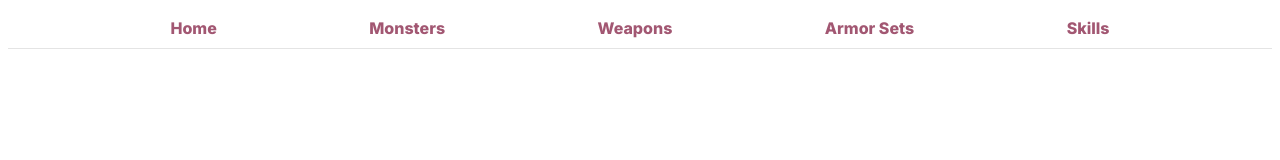
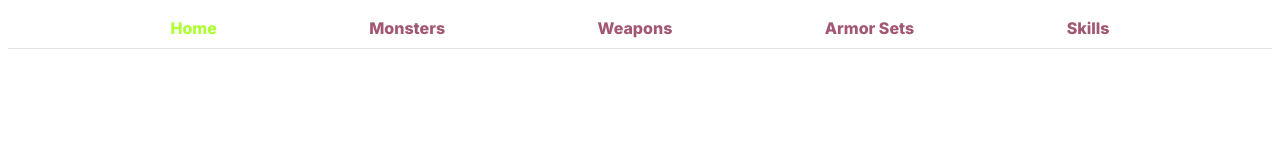
Before and after one commit to erisonn/nextjs-estudo, a Next.js app: page / in a window 1280 px wide. Shown: the top 160 px of the page. Built offline with nearby package versions, Linux system fonts and the light colour scheme.

Commit message:
use activeLink component

```diff
--- a/src/components/AppHeader/index.module.scss
+++ b/src/components/AppHeader/index.module.scss
@@ -9,6 +9,9 @@
     color: variables.$link-color;
     font-weight: 800;
     text-decoration: none;
-
   }
 }
+
+.active {
+  color: greenyellow !important;
+}
--- a/src/components/AppHeader/index.tsx
+++ b/src/components/AppHeader/index.tsx
@@ -1,14 +1,37 @@
-import Link from "next/link";
 import styles from "./index.module.scss";
+import ActiveLink from "../ActiveLink";
 
 const AppHeader = () => {
+  const links = [
+    {
+      label: "Home",
+      to: "/",
+    },
+    {
+      label: "Monsters",
+      to: "/monsters",
+    },
+    {
+      label: "Weapons",
+      to: "/weapons",
+    },
+    {
+      label: "Armor Sets",
+      to: "/armor-sets",
+    },
+    {
+      label: "Skills",
+      to: "/skills",
+    },
+  ];
+
   return (
     <div className={styles.appHeader}>
-      <Link href="/">Home</Link>
-      <Link href="/monsters">Monsters</Link>
-      <Link href="/weapons">Weapons</Link>
-      <Link href="/armor-sets">Armor Sets</Link>
-      <Link href="/skills">Skills</Link>
+      {links.map((link) => (
+        <ActiveLink url={link.to} activeClassName={styles.active}>
+          {link.label}
+        </ActiveLink>
+      ))}
     </div>
   );
 };
```
